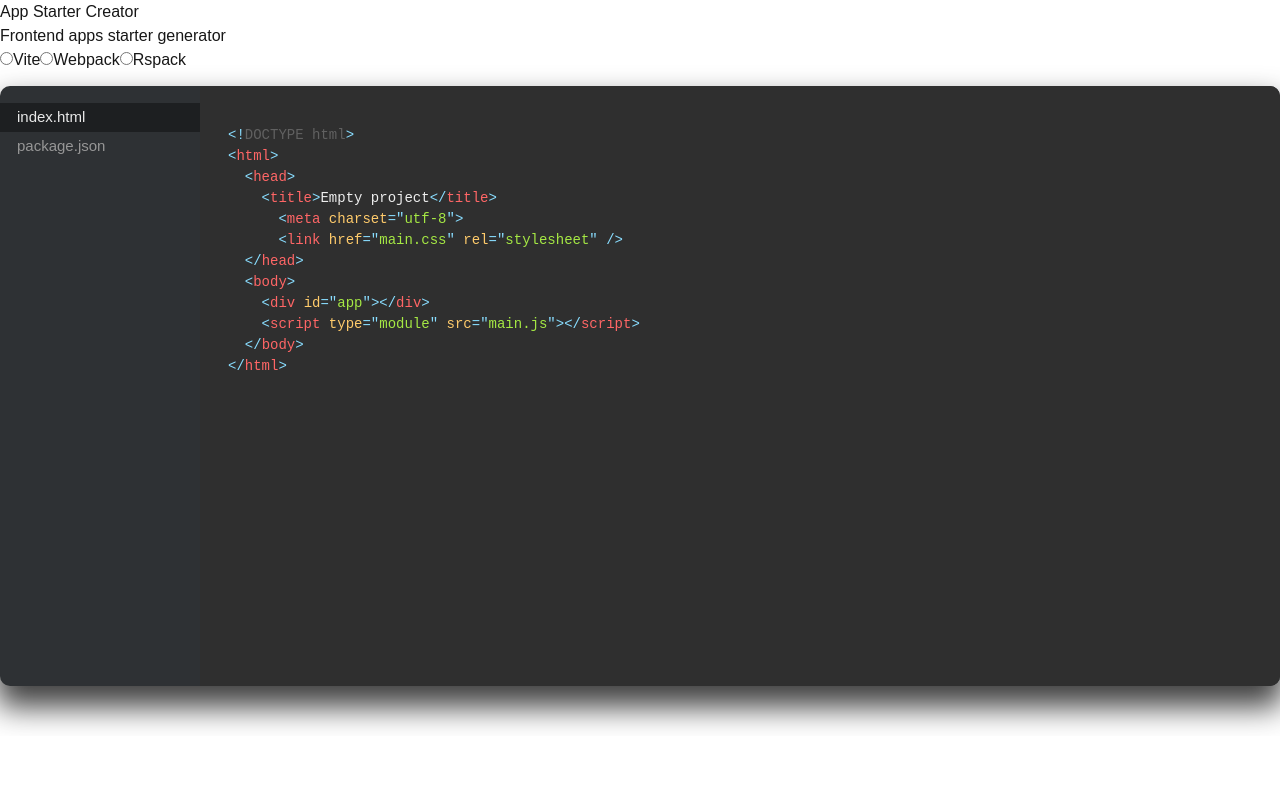
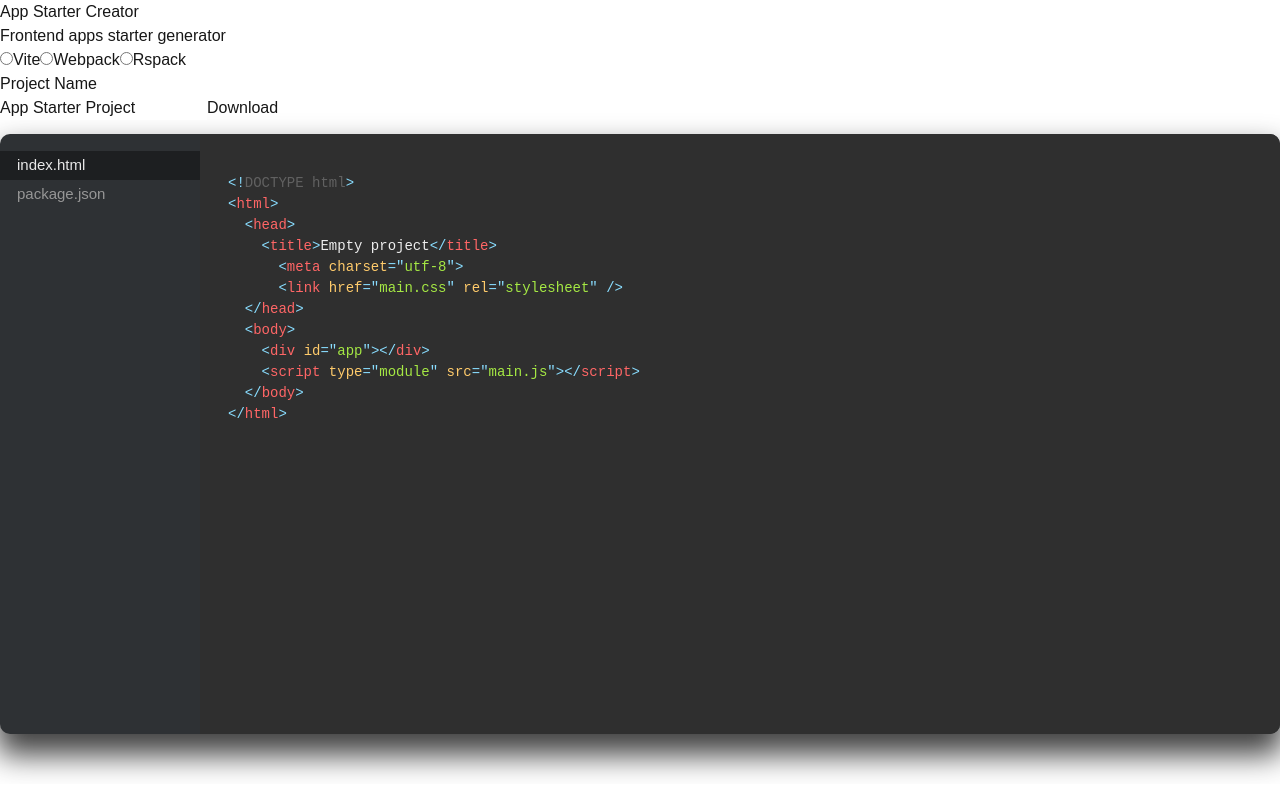
Before and after one commit to EasonLin0716/app-starter-creator, a Next.js app: page / in a window 1280 px wide. Built offline with nearby package versions, Linux system fonts and the light colour scheme.

Commit message:
feat: add download feature

```diff
--- /dev/null
+++ b/app/components/Downloader/Downloader.tsx
@@ -0,0 +1,28 @@
+import { saveAs } from 'file-saver';
+import JSZip from 'jszip';
+import { File } from '../../page';
+
+interface DownloaderProps {
+  files: File[];
+  projectName: string;
+  setProjectName: (projectName: string) => void;
+}
+
+const downloadZip = async (files: File[], projectName: string) => {
+  const zip = new JSZip();
+  files.forEach((file) => {
+    zip.file(file.name, file.code);
+  });
+  const blob = await zip.generateAsync({ type: 'blob' });
+  saveAs(blob, `${projectName}.zip`);
+};
+
+export default function Downloader({ files, projectName, setProjectName }: DownloaderProps) {
+  return (
+    <div>
+      <p>Project Name</p>
+      <input value={projectName} type="text" onChange={(e) => setProjectName(e.target.value)} />
+      <button onClick={() => downloadZip(files, projectName)}>Download</button>
+    </div>
+  );
+}
--- a/app/page.tsx
+++ b/app/page.tsx
@@ -1,3 +1,6 @@
+'use client';
+import { useState } from 'react';
+import Downloader from './components/Downloader/Downloader';
 import { extensionToPrismLanguage } from './components/FileBrowser/CodeBox';
 import FileBrowser from './components/FileBrowser/FileBrowser';
 
@@ -49,6 +52,7 @@ const files: File[] = [
   }
 ];
 export default function Home() {
+  const [projectName, setProjectName] = useState('App Starter Project');
   return (
     <>
       <main className="py-20 px-12 flex flex-col items-center gap-5">
@@ -68,7 +72,10 @@ export default function Home() {
             <span>Rspack</span>
           </label>
         </div>
-        <FileBrowser files={files} />
+        <div className="flex gap-2">
+          <Downloader files={files} projectName={projectName} setProjectName={setProjectName} />
+          <FileBrowser files={files} />
+        </div>
       </main>
     </>
   );
--- a/package.json
+++ b/package.json
@@ -9,7 +9,10 @@
     "lint": "next lint"
   },
   "dependencies": {
+    "@types/file-saver": "^2.0.7",
     "@types/react-syntax-highlighter": "^15.5.13",
+    "file-saver": "^2.0.5",
+    "jszip": "^3.10.1",
     "next": "15.3.3",
     "react": "^19.0.0",
     "react-dom": "^19.0.0",
```
Also changed, not shown: app/components/Downloader/downloader.module.css (added), 1 other file (tests, documents, lock files or other folders).
